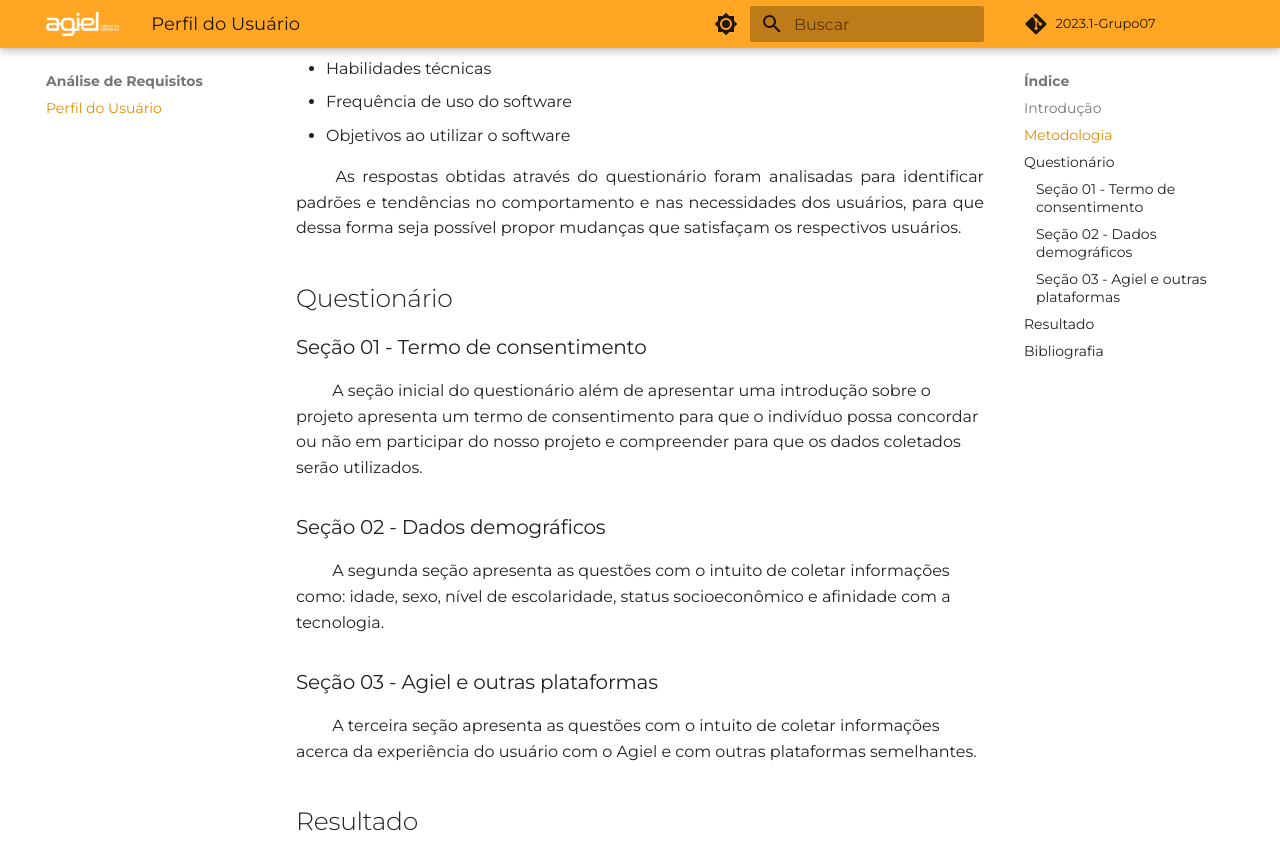
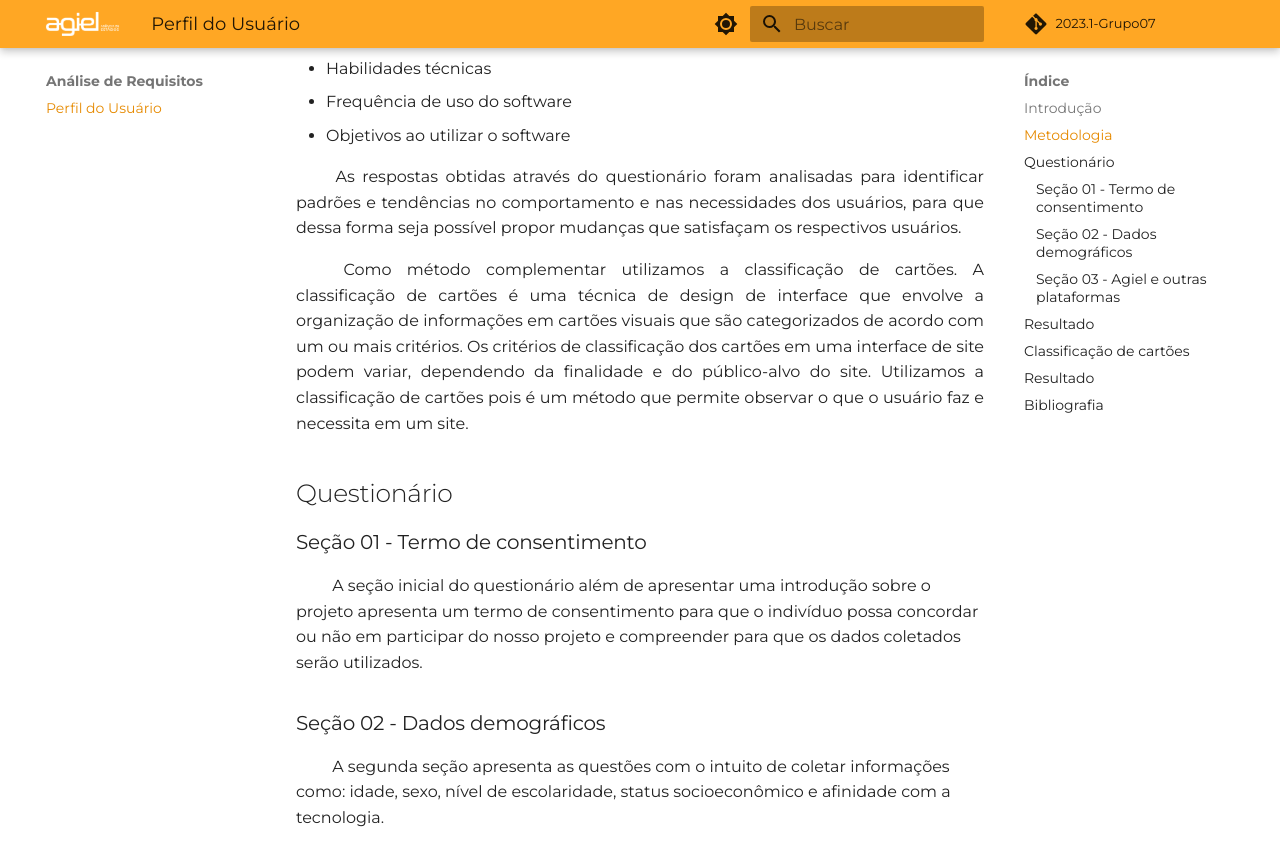
Before and after one commit to Interacao-Humano-Computador/2023.1-Agiel, an MkDocs documentation site: the page built from docs/requisitos/perfil_do_usuario.md, in a window 1280 px wide and 1400 px high, scrolled down 754 px, cut to the strip 0-851 px from the top of the window. Built offline with MkDocs 1.6.1 and Material for MkDocs 9.7.7, drawn with Linux system fonts in a browser that asks for light colours; some web fonts are replaced; comment, search, counter and statistics services are not loaded; some of the changed text lies outside the part shown.

Commit message:
docs: adicionado motivos de escolha classificação de cartões

````diff
--- a/docs/requisitos/perfil_do_usuario.md
+++ b/docs/requisitos/perfil_do_usuario.md
@@ -31,6 +31,12 @@ Para a coletar os dados sobre os usuários e suas necessidades de forma eficaz o
 As respostas obtidas através do questionário foram analisadas para identificar padrões e tendências no comportamento e nas necessidades dos usuários, para que dessa forma seja possível propor mudanças que satisfaçam os respectivos usuários.
 </p>
 
+<p align="justify">
+&emsp;&emsp;
+Como método complementar utilizamos a classificação de cartões. A classificação de cartões é uma técnica de design de interface que envolve a organização de informações em cartões visuais que são categorizados de acordo com um ou mais critérios. Os critérios de classificação dos cartões em uma interface de site podem variar, dependendo da finalidade e do público-alvo do site.
+Utilizamos a classificação de cartões pois é um método que permite observar o que o usuário faz e necessita em um site.
+</p>
+
 ## Questionário
 
 ### Seção 01 - Termo de consentimento
@@ -58,7 +64,20 @@ A terceira seção apresenta as questões com o intuito de coletar informações
 <br> Autor: Ana Beatriz
 <br>Fonte: Autor(es)</h6>
 
+## Classificação de cartões
+
+<p align="justify">
+&emsp;&emsp;
+Para realizar a classificação de cartões foram coletadas e compiladas as diversas funções do Agiel e transformadas em cartões. Realizamos uma entrevista em que o entrevistado deveria classificar estes cartões em categorias de forma livre e após a classificação explicar as categorias que o mesmo formou.
+</p>
+
+## Resultado
+
 ## Bibliografia
 ```
 SIMONE DINIZ JUNQUEIRO BARBOSA, BRUNO SANTANA DA SILVA, Interação Humano-Computador, 1a. Edição, Editora Campus, 2010.
 ```
+
+| Versão | Data  |            Descrição             |     Autor      |    Revisor    |
+|:------:|:-----:|:--------------------------------:|:--------------:|:-------------:|
+|  1.0   | 08/05 | Adição do mapa de calor | Pedro Vitor | Carlos |
````
